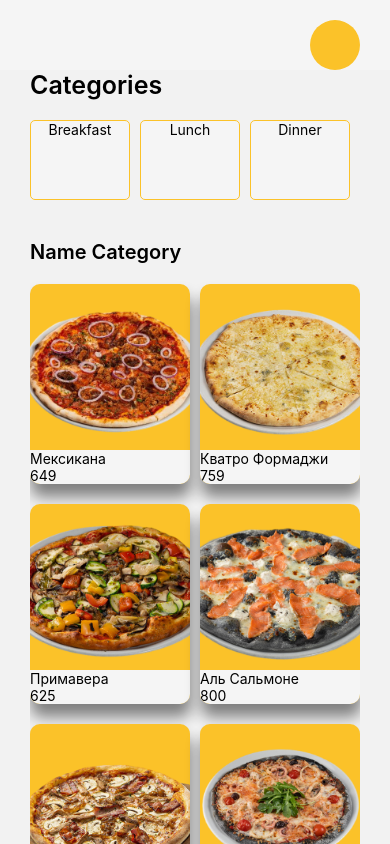
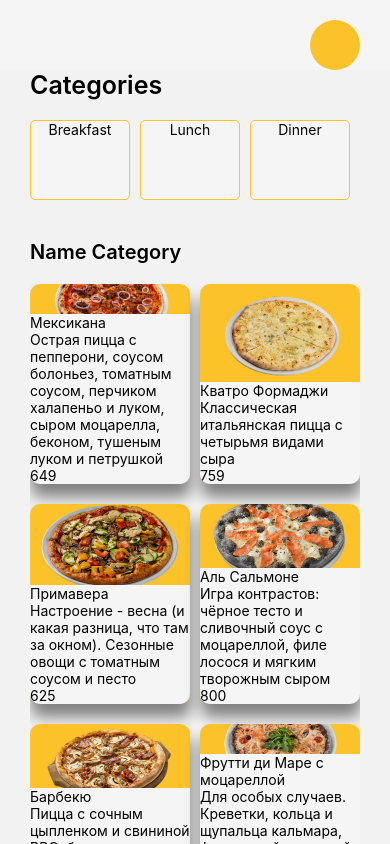
Before and after one commit to Electrum96/Bahiz, a React Native app: screen /Foods in a window 390 px wide. Shown: the top 844 px of the page. Built offline with nearby package versions, Linux system fonts and the light colour scheme; some icons are missing.

Commit message:
16-11-2023:13:38

```diff
--- a/src/components/foodItem/FoodItem.jsx
+++ b/src/components/foodItem/FoodItem.jsx
@@ -2,15 +2,15 @@ import {Text, View, Image, TouchableOpacity} from 'react-native';
 
 import useStyleFoodItem from './useStyleFoodItem';
 
-const FoodItem = ({navigation,image, title, price, descr, id}) => {
+const FoodItem = ({navigation,image, title, price, desc, id}) => {
   const styles = useStyleFoodItem();
   return (
-    <TouchableOpacity onPress={() => navigation.push('FoodCard', {image, title, price, descr,id})}>
+    <TouchableOpacity onPress={() => navigation.push('FoodCard', {image, title, price, desc,id})}>
     <View style={styles.itemWrap}>
       <Image style={styles.image} source={image} />
       <View style={styles.infoWrap}>
       <Text style={styles.title}>{title}</Text>
-      <Text style={styles.descr}>{descr}</Text>
+      <Text style={styles.descr}>{desc}</Text>
       <Text style={styles.price}>{price}</Text>
       </View>
     </View>
--- a/src/components/foodList/FoodList.jsx
+++ b/src/components/foodList/FoodList.jsx
@@ -7,19 +7,15 @@ import productsSlice from '../../store/productsSlice';
 
 const FoodList = ({navigation, route}) => {
   const styles = useStyleFoodList();
-  const products = productsSlice.productListAll;
+  const {productListAll} = productsSlice;
   return (
     <ScrollView>
       <Text style={styles.title}>Name Category</Text>
       <View style={styles.listWrap}>
-        {products.map((item) => (
+        {productListAll.map((item) => (
           <FoodItem
             key={item.id}
-            image={item.image}
-            title={item.title}
-            price={item.price}
-            desc={item.desc}
-            id = {item.id}
+            {...item}
             navigation={navigation}
             route={route}
           />
--- a/src/pages/foodCard/FoodCard.jsx
+++ b/src/pages/foodCard/FoodCard.jsx
@@ -10,7 +10,7 @@ import productsSlice from '../../store/productsSlice';
 
 const FoodCard = ({route, navigation}) => {
   const styles = useStyleFoodCard();
-  const {image, title, price, descr, id} = route.params;
+  const {image, title, price, desc, id} = route.params;
   const {addBasket} = productsSlice;
 
   return (
@@ -24,7 +24,7 @@ const FoodCard = ({route, navigation}) => {
           <View style={styles.blockInfo}>
             <View style={styles.description}>
               <Text style={styles.title}>{title}</Text>
-              <Text style={styles.desc}>{descr}</Text>
+              <Text style={styles.desc}>{desc}</Text>
             </View>
             <Counter/>
           </View>
```
